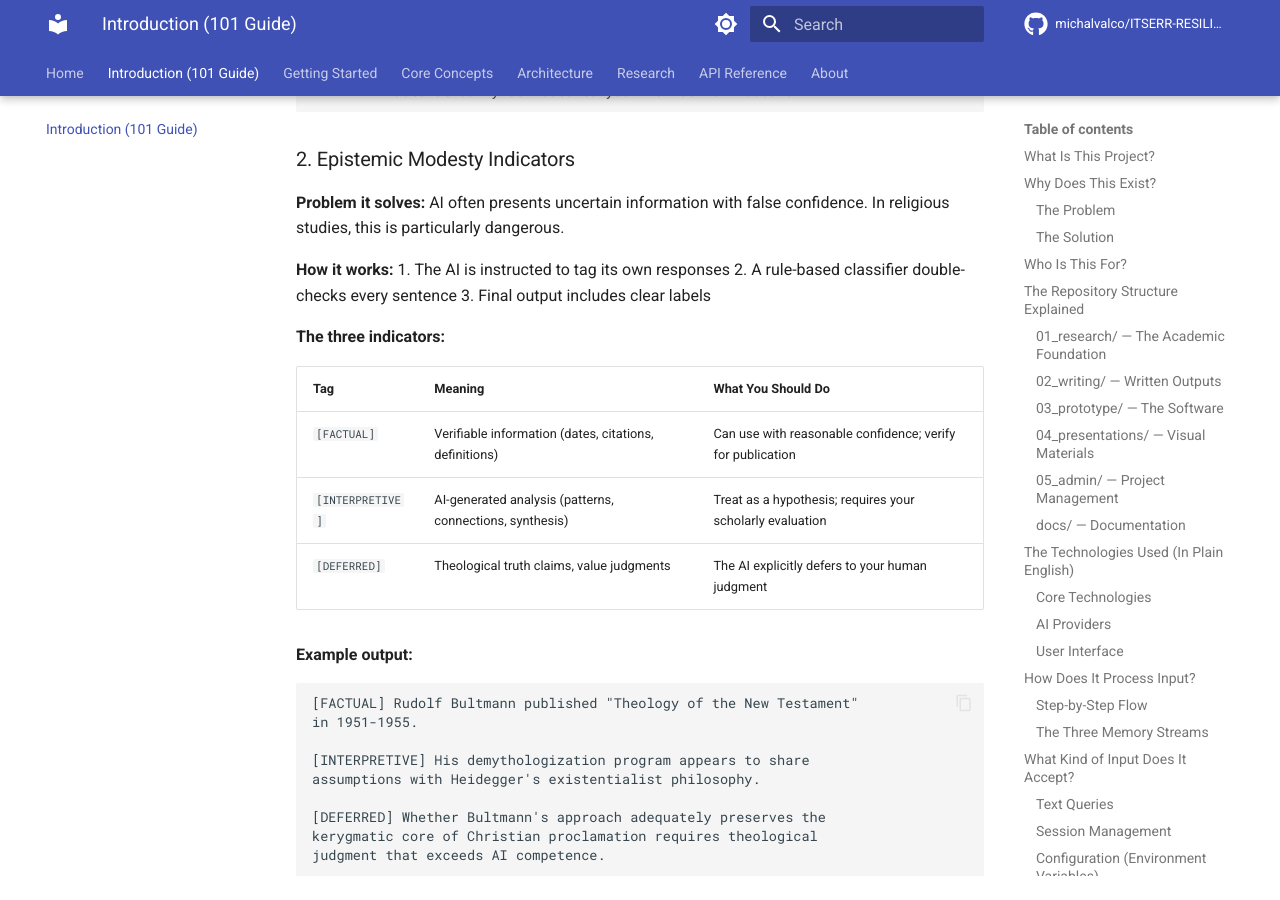
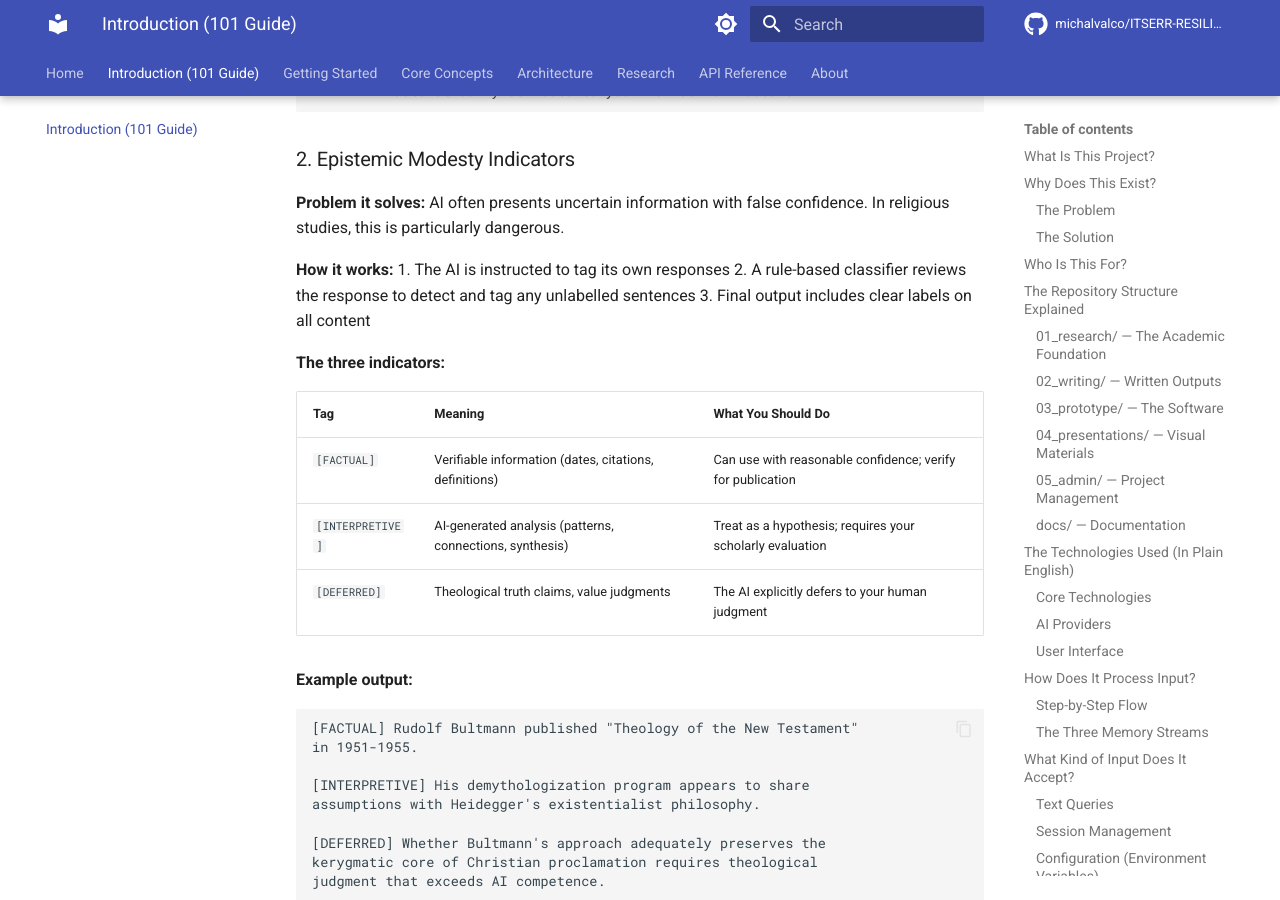
Before and after one commit to michalvalco/ITSERR-RESILIENCE-Project, an MkDocs documentation site: the page built from docs/introduction-101.md, in a window 1280 px wide and 900 px high, scrolled down 7313 px. Built offline with MkDocs 1.6.1 and Material for MkDocs 9.7.7, drawn with Linux system fonts in a browser that asks for light colours; comment, search, counter and statistics services are not loaded.

Commit message:
Fix inaccurate description of epistemic classifier behavior
The documentation incorrectly stated the classifier "double-checks every
sentence" when in fact it returns early if existing tags are detected.
Updated to accurately reflect that the classifier tags unlabelled content
rather than re-validating pre-tagged sentences.

```diff
--- a/docs/introduction-101.md
+++ b/docs/introduction-101.md
@@ -294,8 +294,8 @@ Week 2: "How does this relate to Kierkegaard?"
 
 **How it works:**
 1. The AI is instructed to tag its own responses
-2. A rule-based classifier double-checks every sentence
-3. Final output includes clear labels
+2. A rule-based classifier reviews the response to detect and tag any unlabelled sentences
+3. Final output includes clear labels on all content
 
 **The three indicators:**
 
```
